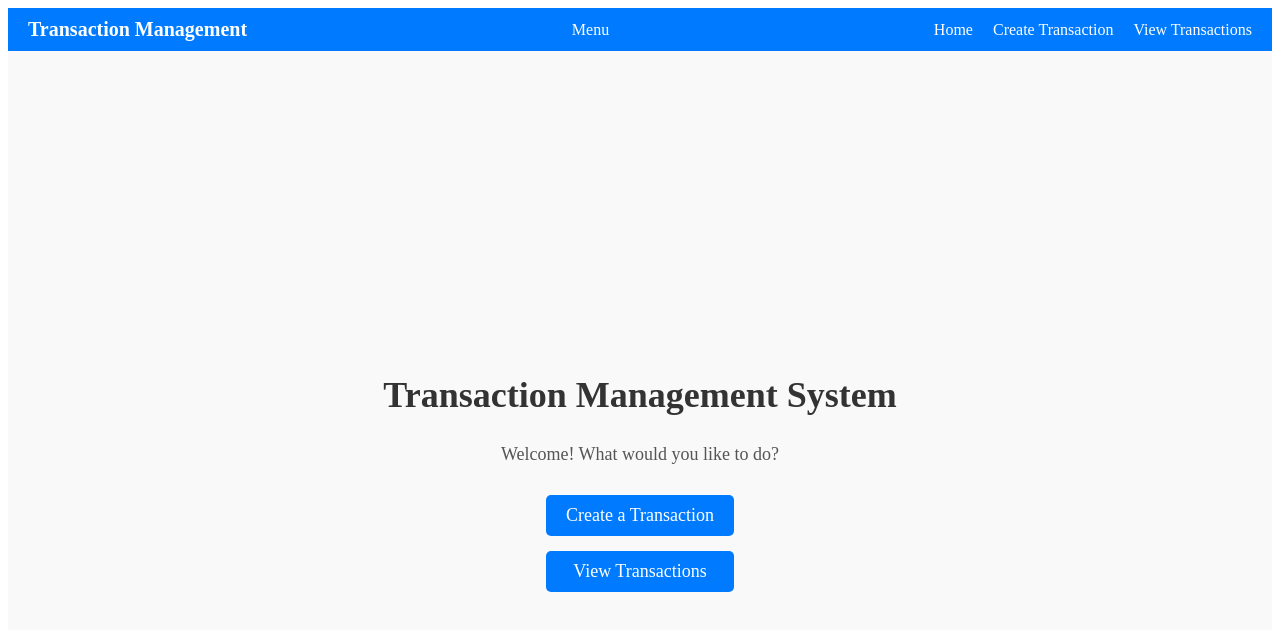
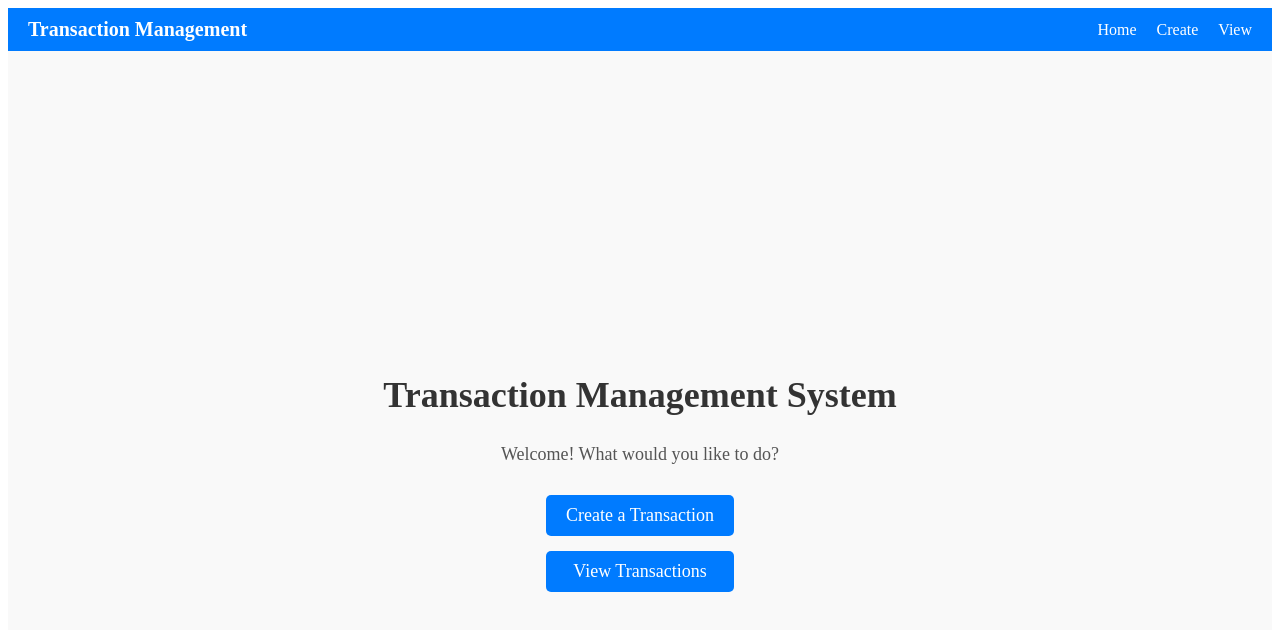
Before and after one commit to madamvignesh/deploying-frontend, a React (Create React App) app: page / in a window 1280 px wide. Shown: the top 630 px of the page. Built offline with nearby package versions, Linux system fonts and the light colour scheme.

Commit message:
mobile updated v3

```diff
--- a/src/components/Header/Header.css
+++ b/src/components/Header/Header.css
@@ -13,7 +13,7 @@
   margin: 0;
 }
 
-/* Navigation */
+/* Navigation - Default for large screens */
 .header-nav {
   display: flex;
 }
@@ -37,14 +37,21 @@
   border-bottom: 2px solid #fff;
 }
 
+.menu-card{
+  display: none;
+}
+
 /* Mobile Styles */
 @media (max-width: 768px) {
   .header-nav {
-    display: none; /* Hide by default for mobile */
+    display: none; /* Hide navigation links by default */
     flex-direction: column;
     background-color: #007bff;
     padding: 10px;
     border-radius: 8px;
+    position: absolute;
+    top: 60px;
+    right: 10px;
   }
 
   .nav-links {
@@ -69,6 +76,6 @@
   }
 
   .menu-card.active + .header-nav {
-    display: flex; /* Show the nav links when menu is active */
+    display: flex; /* Show the nav links when the menu card is active */
   }
 }
--- a/src/components/Header/Header.js
+++ b/src/components/Header/Header.js
@@ -14,11 +14,8 @@ const Header = () => {
       <div className="header-logo">
         <h1>Transaction Management</h1>
       </div>
-      <div
-        className={`menu-card ${menuActive ? "active" : ""}`}
-        onClick={toggleMenu}
-      >
-        Menu
+      <div className="menu-card" onClick={toggleMenu}>
+        {menuActive ? "Close Menu" : "Menu"}
       </div>
       <nav className={`header-nav ${menuActive ? "active" : ""}`}>
         <ul className="nav-links">
@@ -33,7 +30,7 @@ const Header = () => {
               className="nav-link"
               activeClassName="active-link"
             >
-              Create Transaction
+              Create
             </NavLink>
           </li>
           <li>
@@ -42,7 +39,7 @@ const Header = () => {
               className="nav-link"
               activeClassName="active-link"
             >
-              View Transactions
+              View
             </NavLink>
           </li>
         </ul>
```
